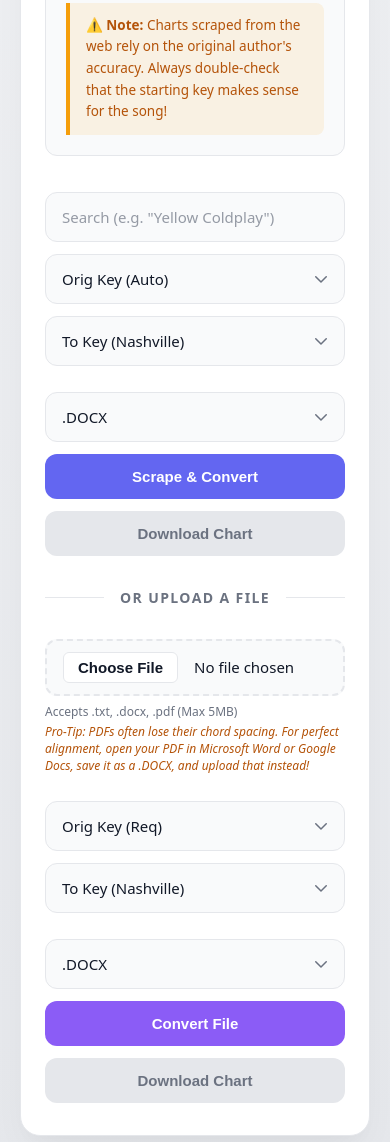
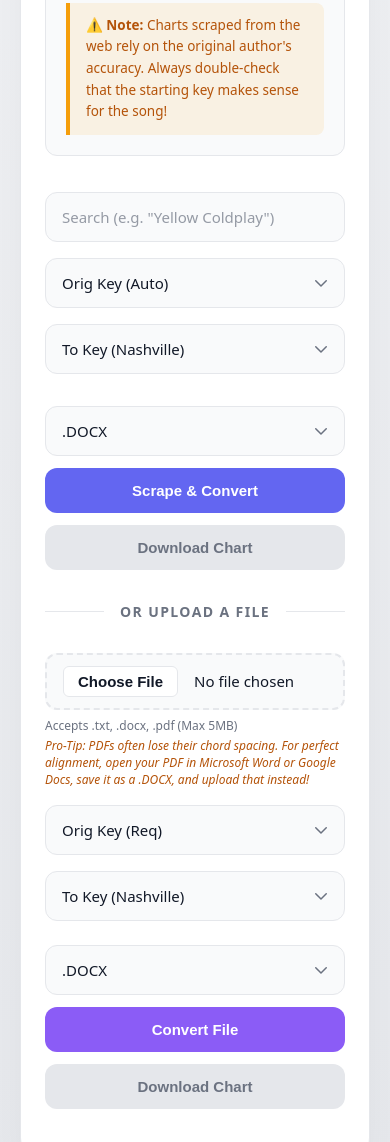
Before and after one commit to dwitty43/ChordGeniusWebpage, a website: page public/index.html in a window 390 px wide. Shown: the part 993-2135 px from the top of the page. Drawn offline with Linux system fonts and the light colour scheme.

Commit message:
UI Refine

```diff
--- a/public/index.html
+++ b/public/index.html
@@ -62,7 +62,7 @@
         .app-card {
             background-color: var(--card-bg);
             width: 100%;
-            max-width: 800px; /* Widened from 700px to 800px */
+            max-width: 800px;
             padding: 48px;
             border-radius: 24px;
             box-shadow: var(--shadow-soft);
@@ -152,15 +152,17 @@
         /* --- GRID LAYOUTS --- */
         .grid-inputs {
             display: grid;
-            grid-template-columns: 1fr 190px 190px; /* Widened to 190px */
+            grid-template-columns: 1fr 180px 180px;
             gap: 12px;
-            margin-bottom: 26px;
+            margin-bottom: 96px; /* Massive clearance to ensure text never overlaps the buttons below */
         }
 
         .grid-buttons {
             display: grid;
-            grid-template-columns: 190px 1fr 1fr; /* Matched to 190px */
+            /* THE FIX: Widened the first column from 100px to 130px */
+            grid-template-columns: 130px 1fr 1fr;
             gap: 12px;
+            margin-bottom: 16px;
         }
 
         /* --- INPUTS & FORMS --- */
@@ -197,18 +199,11 @@
             background-size: 18px;
             padding-right: 40px;
             cursor: pointer;
-            text-overflow: ellipsis; /* Ensures graceful clipping if text is still too long */
+            text-overflow: ellipsis;
         }
 
-        select optgroup {
-            font-weight: 700;
-            color: var(--text-muted);
-        }
-        select option {
-            font-weight: 500;
-            color: var(--text-main);
-            background-color: var(--card-bg);
-        }
+        select optgroup { font-weight: 700; color: var(--text-muted); }
+        select option { font-weight: 500; color: var(--text-main); background-color: var(--card-bg); }
 
         /* Custom File Upload Styling */
         .file-wrapper {
@@ -219,7 +214,7 @@
             padding: 11px 16px;
             border: 2px dashed var(--border);
             cursor: pointer;
-            height: 100%; /* Forces it to perfectly match the height of the selects */
+            height: 100%;
         }
 
         input[type="file"]::file-selector-button {
@@ -236,13 +231,31 @@
             border-color: var(--upload); box-shadow: 0 0 0 4px rgba(139, 92, 246, 0.2);
         }
 
+        /* --- HELPER TEXT --- */
+        .helper-text-container {
+            position: absolute;
+            top: 100%;
+            left: 4px;
+            width: calc(100% + 350px); /* Safely stretches across the grid columns */
+            max-width: 600px;
+            margin-top: 6px;
+            pointer-events: none;
+        }
+
         .helper-text {
-            position: absolute; /* Pulls text out of the grid so it doesn't stretch the row */
-            bottom: -22px;      /* Tucks it neatly underneath the dashed box */
-            left: 4px;
             font-size: 12px;
             color: var(--text-muted);
-            white-space: nowrap;
+            white-space: normal;
+            line-height: 1.4;
+        }
+
+        .warning-text {
+            color: #b45309;
+            margin-top: 4px;
+        }
+
+        [data-theme="dark"] .warning-text {
+            color: #fbbf24;
         }
 
         /* --- BUTTONS --- */
@@ -285,29 +298,19 @@
         [data-theme="dark"] .status-success { color: #34d399; }
         [data-theme="dark"] .status-error { color: #f87171; }
 
-        /* --- MOBILE RESPONSIVENESS --- */
-        @media (max-width: 640px) {
+        /* --- RESPONSIVE BREAKPOINT --- */
+        @media (max-width: 768px) {
             .app-card { padding: 32px 24px; border-radius: 20px; }
-            .grid-inputs, .grid-buttons { grid-template-columns: 1fr; gap: 12px; }
+            .grid-inputs { grid-template-columns: 1fr; gap: 16px; margin-bottom: 24px; }
+            .grid-buttons { grid-template-columns: 1fr; gap: 12px; }
             .divider { margin: 32px 0; }
 
-            /* THE FIX: Revert the forced height so the box doesn't squish the text */
-            input[type="file"] {
-                height: auto;
-            }
+            input[type="file"] { height: auto; }
 
-            /* Push the next dropdown down to make room for the text */
-            .file-wrapper {
-                margin-bottom: 14px;
-            }
-
-            /* Sit the text naturally under the dashed box */
-            .helper-text {
+            .helper-text-container {
                 position: static;
-                display: block;
+                width: 100%;
                 margin-top: 8px;
-                white-space: normal;
-                line-height: 1.4;
             }
         }
     </style>
@@ -343,9 +346,10 @@
             </div>
         </div>
 
-        <div class="grid-inputs">
+        <div class="grid-inputs" style="margin-bottom: 32px;">
             <input type="text" id="songQuery" placeholder='Search (e.g. "Yellow Coldplay")'>
-            <select id="songKey"></select> <select id="targetKeySearch"></select> </div>
+            <select id="songKey"></select> <select id="targetKeySearch"></select>
+        </div>
 
         <div class="grid-buttons">
             <select id="searchFormat">
@@ -361,15 +365,17 @@
         <div class="grid-inputs">
             <div class="file-wrapper">
                 <input type="file" id="fileInput" accept=".txt,.docx,.pdf">
-                <div class="helper-text">Accepts .txt, .docx, .pdf (Max 5MB)</div>
-                <div class="helper-text" style="color: #b45309; margin-top: 4px;">
-                    <em>Pro-Tip: PDFs often lose their chord spacing. For perfect alignment, open your PDF in Microsoft Word or Google Docs, save it as a .DOCX, and upload that instead!</em>
+                <div class="helper-text-container">
+                    <div class="helper-text">Accepts .txt, .docx, .pdf (Max 5MB)</div>
+                    <div class="helper-text warning-text">
+                        <em>Pro-Tip: PDFs often lose their chord spacing. For perfect alignment, open your PDF in Microsoft Word or Google Docs, save it as a .DOCX, and upload that instead!</em>
+                    </div>
                 </div>
             </div>
             <select id="uploadKey"></select> <select id="targetKeyUpload"></select>
         </div>
 
-        <div class="grid-buttons" style="margin-top: 16px;">
+        <div class="grid-buttons">
             <select id="uploadFormat">
                 <option value="docx">.DOCX</option>
                 <option value="pdf">.PDF</option>
@@ -390,7 +396,6 @@
             const createOptGroups = (selectId, defaultText, isRequired) => {
                 const select = document.getElementById(selectId);
 
-                // Add the default placeholder option
                 const defaultOpt = document.createElement('option');
                 defaultOpt.value = "";
                 defaultOpt.textContent = defaultText;
@@ -400,7 +405,6 @@
                 }
                 select.appendChild(defaultOpt);
 
-                // THE UPGRADE: Inject "Nashville Numbers" as an Orig Key option
                 if (selectId === 'songKey' || selectId === 'uploadKey') {
                     const nashOpt = document.createElement('option');
                     nashOpt.value = "nashville";
@@ -409,7 +413,6 @@
                     select.appendChild(nashOpt);
                 }
 
-                // Build the Major Keys group
                 const optGroupMajor = document.createElement('optgroup');
                 optGroupMajor.label = "Major Keys";
                 standardKeys.forEach(k => {
@@ -419,7 +422,6 @@
                 });
                 select.appendChild(optGroupMajor);
 
-                // Build the Minor Keys group
                 const optGroupMinor = document.createElement('optgroup');
                 optGroupMinor.label = "Minor Keys";
                 minorKeys.forEach(k => {
@@ -436,7 +438,6 @@
             createOptGroups('targetKeyUpload', 'To Key (Nashville)', false);
         }
 
-        // Run the populator immediately
         populateKeySelects();
 
         // --- DARK MODE LOGIC ---
```
